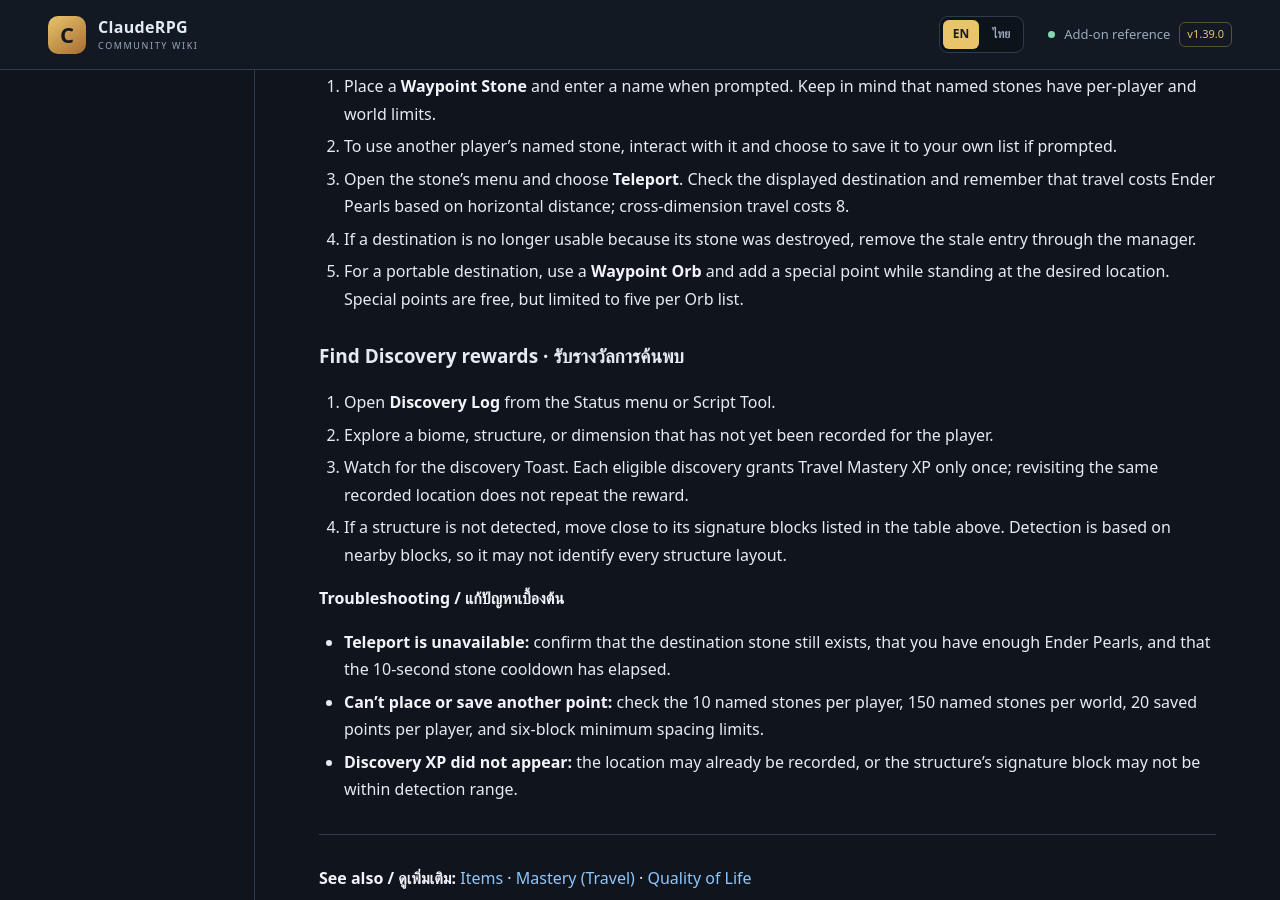
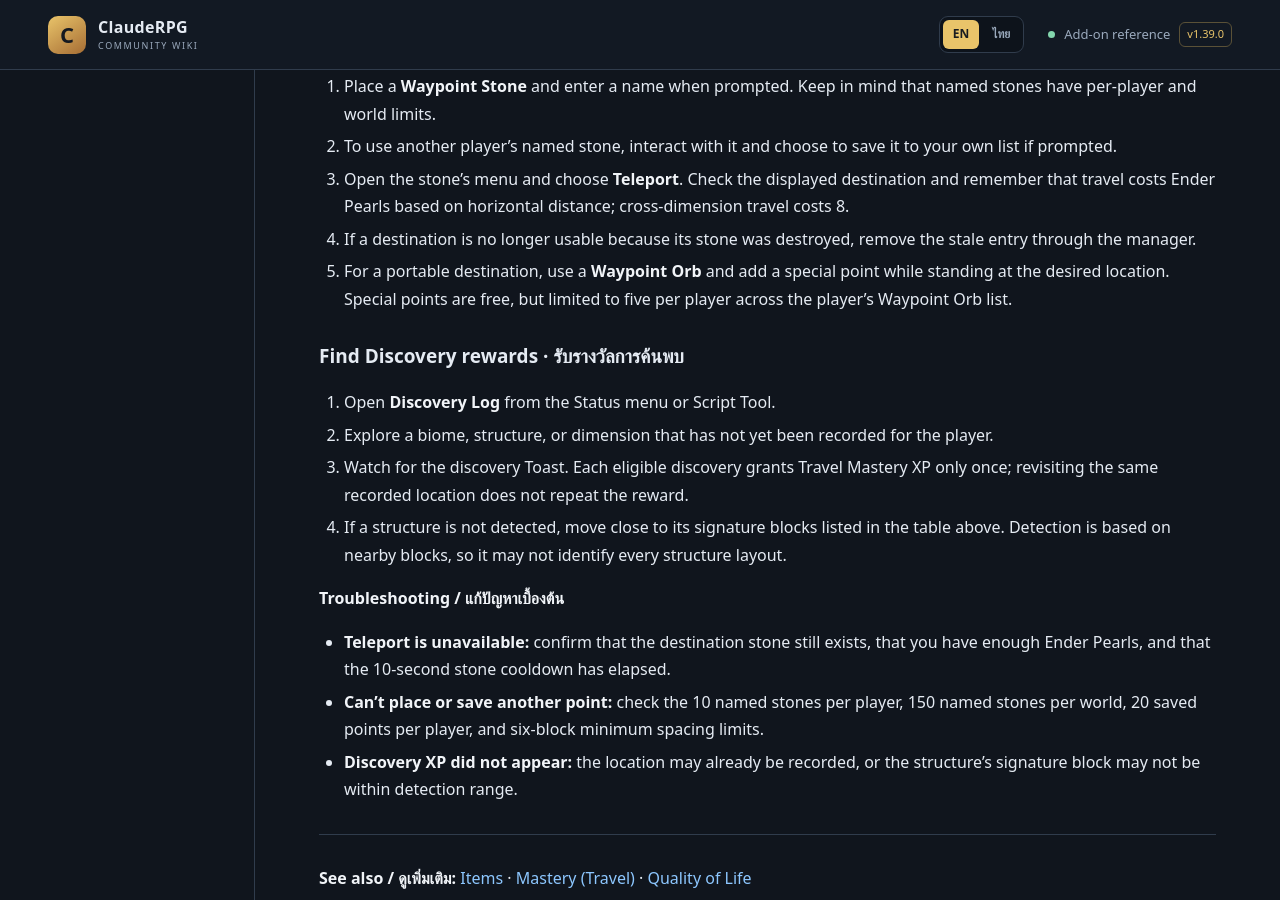
Before and after one commit to miniTorch25/ClaudeRPG-Wiki-V2, a Jekyll site: the page built from Exploration.md, in a window 1280 px wide and 900 px high, scrolled down 1806 px. Built offline with Jekyll 4.4.1, drawn with Linux system fonts in a browser that asks for light colours; our own code applies the rules of GitHub Pages for plain Markdown files.

Commit message:
Docs: clarify Waypoint Orb point limit

```diff
--- a/Exploration.md
+++ b/Exploration.md
@@ -61,7 +61,7 @@
 2. To use another player's named stone, interact with it and choose to save it to your own list if prompted.
 3. Open the stone's menu and choose **Teleport**. Check the displayed destination and remember that travel costs Ender Pearls based on horizontal distance; cross-dimension travel costs 8.
 4. If a destination is no longer usable because its stone was destroyed, remove the stale entry through the manager.
-5. For a portable destination, use a **Waypoint Orb** and add a special point while standing at the desired location. Special points are free, but limited to five per Orb list.
+5. For a portable destination, use a **Waypoint Orb** and add a special point while standing at the desired location. Special points are free, but limited to five per player across the player's Waypoint Orb list.
 
 ### Find Discovery rewards · รับรางวัลการค้นพบ
 1. Open **Discovery Log** from the Status menu or Script Tool.
```
